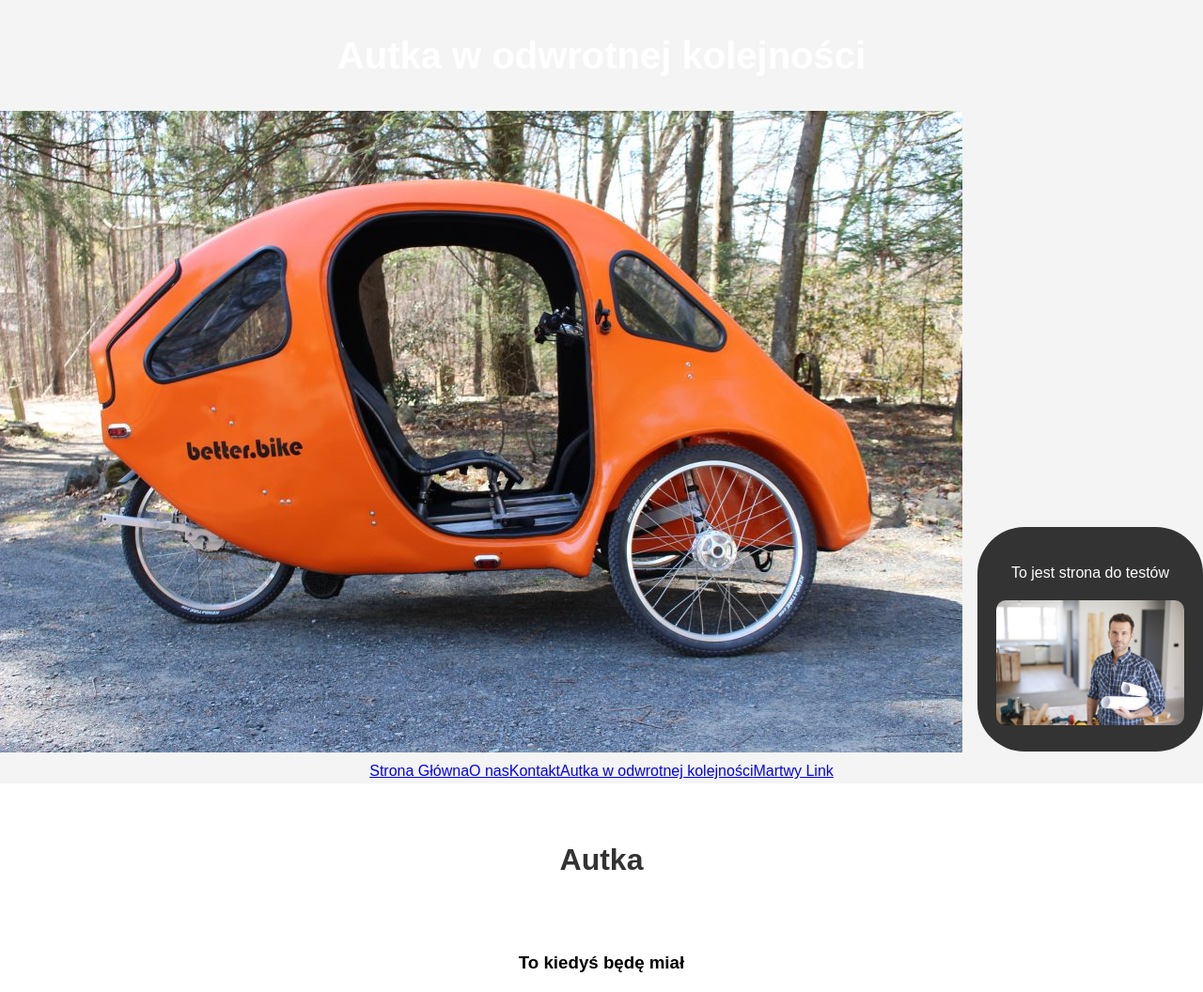
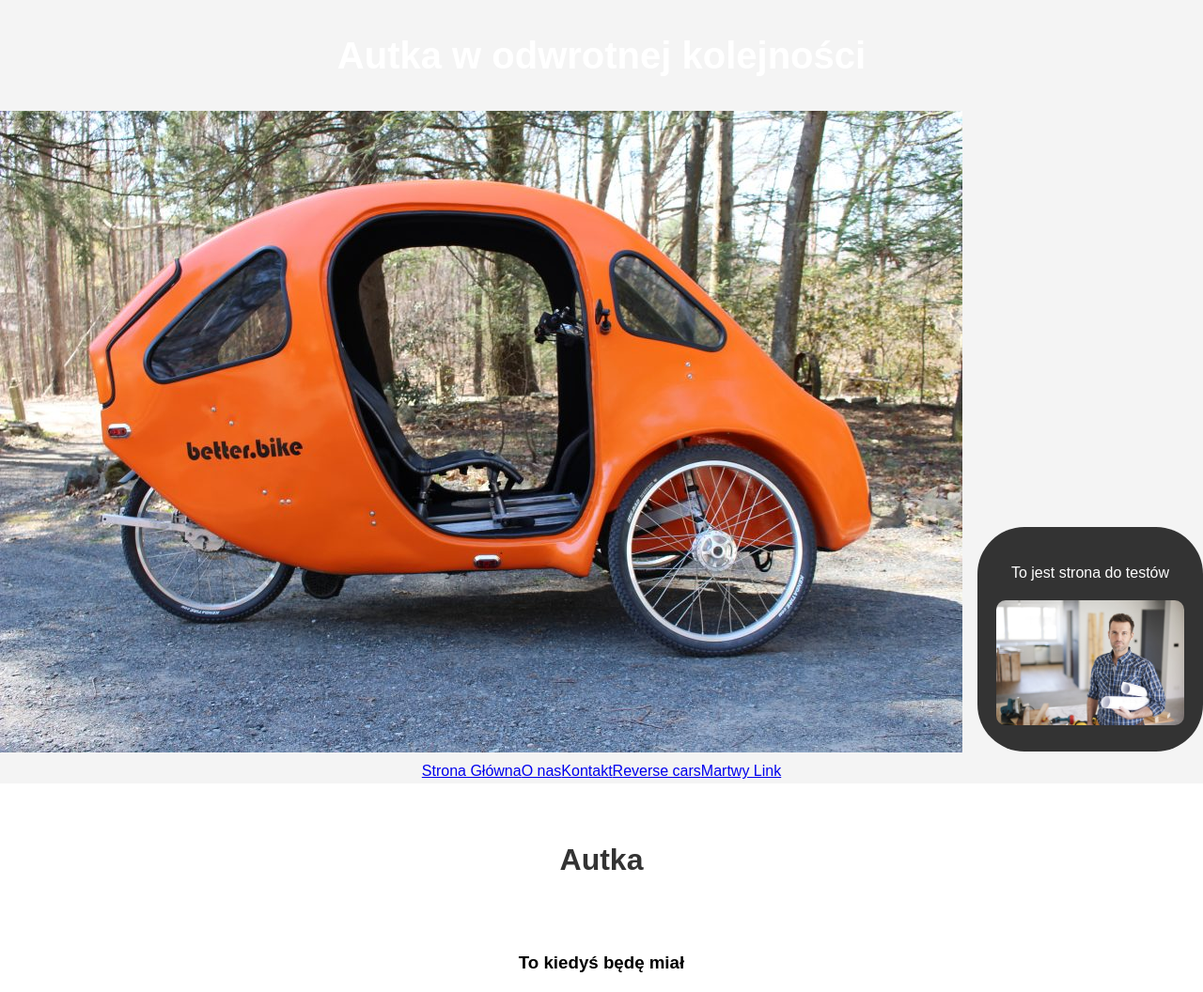
Before and after one commit to Klaudiello/UWUWUEWUE.car.pl, a plain HTML site: page Reverse.html in a window 1280 px wide. Shown: the top 1056 px of the page at 94% size. Drawn offline with Linux system fonts and the light colour scheme.

Commit message:
Update Reverse.html

```diff
--- a/Reverse.html
+++ b/Reverse.html
@@ -15,7 +15,7 @@
                 <li><a href="index.html">Strona Główna</a></li>
                 <li><a href="about.html">O nas</a></li>
                 <li><a href="contact.html">Kontakt</a></li>
-                <li><a href="reverse.html">Autka w odwrotnej kolejności</a></li>
+                <li><a href="reverse.html">Reverse cars</a></li>
                 <li><a href="nonexistent.html">Martwy Link</a></li>
             </ul>
         </nav>
```
